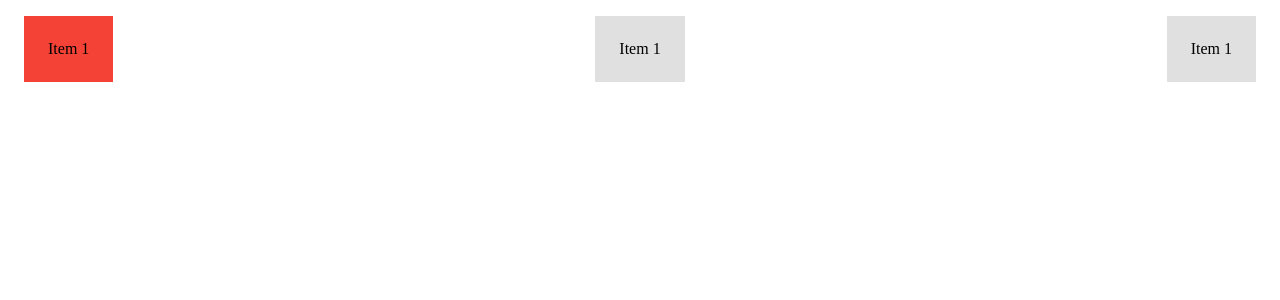
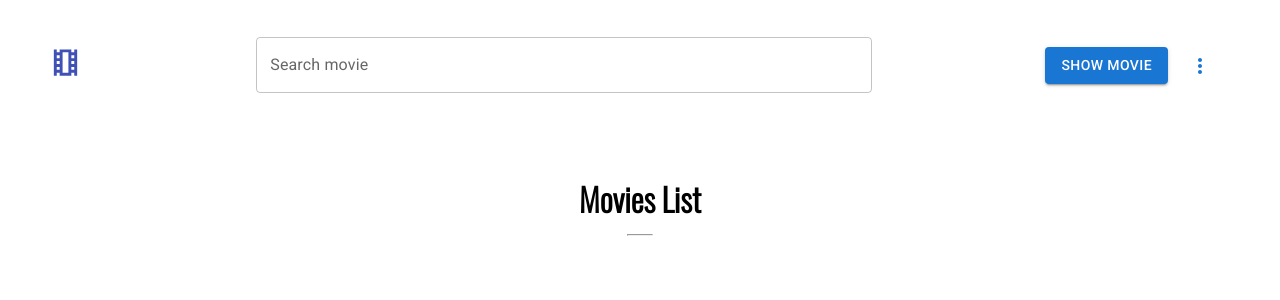
Before and after one commit to eladahdut/cinema-app, a React (Create React App) app: page / in a window 1280 px wide. Shown: the top 300 px of the page. Built offline with nearby package versions, Linux system fonts and the light colour scheme.

Commit message:
navbar ready

```diff
--- a/package.json
+++ b/package.json
@@ -3,8 +3,11 @@
   "version": "0.1.0",
   "private": true,
   "dependencies": {
+    "@emotion/react": "^11.5.0",
+    "@emotion/styled": "^11.3.0",
     "@material-ui/core": "^4.12.3",
     "@material-ui/icons": "^4.11.2",
+    "@mui/material": "^5.0.4",
     "@testing-library/jest-dom": "^5.11.4",
     "@testing-library/react": "^11.1.0",
     "@testing-library/user-event": "^12.1.10",
--- a/public/index.html
+++ b/public/index.html
@@ -22,6 +22,12 @@
       rel="stylesheet"
       href="https://fonts.googleapis.com/icon?family=Material+Icons"
     />
+    <link rel="preconnect" href="https://fonts.googleapis.com" />
+    <link rel="preconnect" href="https://fonts.gstatic.com" crossorigin />
+    <link
+      href="https://fonts.googleapis.com/css2?family=Oswald:wght@300&display=swap"
+      rel="stylesheet"
+    />
     <link rel="manifest" href="%PUBLIC_URL%/manifest.json" />
     <!--
       Notice the use of %PUBLIC_URL% in the tags above.
@@ -34,6 +40,14 @@
     -->
     <title>React App</title>
   </head>
+  <style>
+    * {
+      box-sizing: border-box;
+      font-family: "Oswald", sans-serif;
+      /* margin: 0;
+      padding: 0; */
+    }
+  </style>
   <body>
     <noscript>You need to enable JavaScript to run this app.</noscript>
     <div id="root"></div>
--- a/src/App.js
+++ b/src/App.js
@@ -1,11 +1,12 @@
 import NavigationBar from './components/navbar/NavigationBar.tsx';
-
+import MoviesList from './components/moviesList/MoviesList';
 
 function App() {
   return (
     <div>
 
       <NavigationBar />
+      <MoviesList />
     </div>
   );
 }
--- /dev/null
+++ b/src/components/moviesList/MoviesList.tsx
@@ -0,0 +1,17 @@
+import * as React from "react";
+import Box from "@mui/material/Box";
+
+export default function MoviesList() {
+  return (
+    <div>
+      <Box
+        sx={{
+          display: "flex",
+          justifyContent: "center",
+        }}>
+        <h1 style={{ margin: "2.8rem 0 0.25rem 0" }}>Movies List</h1>
+      </Box>
+      <hr style={{ width: "2%" }} />
+    </div>
+  );
+}
--- a/src/components/navbar/NavigationBar.tsx
+++ b/src/components/navbar/NavigationBar.tsx
@@ -1,21 +1,102 @@
 import React from "react";
-import Box from "@material-ui/core/Box";
+import Box from "@mui/material/Box";
+import TextField from "@mui/material/TextField";
+import Button from "@mui/material/Button";
+import Drawer from "@mui/material/Drawer";
+import List from "@mui/material/List";
+import Divider from "@mui/material/Divider";
+import ListItem from "@mui/material/ListItem";
+import ListItemIcon from "@mui/material/ListItemIcon";
+import ListItemText from "@mui/material/ListItemText";
+import MoreVertIcon from "@material-ui/icons/MoreVert";
+import TheatersOutlinedIcon from "@material-ui/icons/TheatersOutlined";
+
+type Anchor = "top" | "left" | "bottom" | "right";
 
 function NavigationBar() {
+  const [state, setState] = React.useState({
+    top: false,
+    left: false,
+    bottom: false,
+    right: false,
+  });
+
+  const toggleDrawer =
+    (anchor: Anchor, open: boolean) =>
+    (event: React.KeyboardEvent | React.MouseEvent) => {
+      if (
+        event.type === "keydown" &&
+        ((event as React.KeyboardEvent).key === "Tab" ||
+          (event as React.KeyboardEvent).key === "Shift")
+      ) {
+        return;
+      }
+      setState({ ...state, [anchor]: open });
+    };
+  const list = (anchor: Anchor) => (
+    <Box
+      // sx={{ width: anchor === "top" || anchor === "bottom" ? "auto" : 250 }}
+      role="presentation"
+      onClick={toggleDrawer(anchor, false)}
+      onKeyDown={toggleDrawer(anchor, false)}>
+      <List>
+        {[
+          "Add Movie",
+          "Movie List",
+          "Favorite Movies",
+          "Clear Movies List",
+        ].map((text, index) => (
+          <ListItem button key={text}>
+            <ListItemIcon>{index % 2 === 0 ? "x" : "y"}</ListItemIcon>
+            <ListItemText primary={text} />
+          </ListItem>
+        ))}
+      </List>
+    </Box>
+  );
+
   return (
-    <div>
-      <Box display="flex" justifyContent="space-between" m={1} p={1}>
-        <Box p={3} bgcolor="error.main">
-          Item 1
-        </Box>
-        <Box p={3} bgcolor="grey.300">
-          Item 1
-        </Box>
-        <Box p={3} bgcolor="grey.300">
-          Item 1
-        </Box>
+    <Box
+      display="flex"
+      alignItems="center"
+      justifyContent="space-between"
+      m={1}
+      p={1}>
+      <Box p={3}>
+        <TheatersOutlinedIcon fontSize="large" color="primary" />
       </Box>
-    </div>
+      <Box component="form" sx={{ width: "50%" }} noValidate autoComplete="on">
+        <TextField
+          id="outlined-basic"
+          label="Search movie"
+          variant="outlined"
+          placeholder="Example: The fast and th furious"
+          sx={{ width: "100%" }}
+        />
+      </Box>
+      <Box p={3} display="flex" alignItems="center">
+        <Button variant="contained" color="primary">
+          Show Movie
+        </Button>
+        <Button sx={{ marginTop: "0.5rem" }}>
+          <div>
+            {(["right"] as const).map((anchor) => (
+              <React.Fragment key={anchor}>
+                <MoreVertIcon onClick={toggleDrawer(anchor, true)}>
+                  {anchor}
+                </MoreVertIcon>
+                <Drawer
+                  anchor={anchor}
+                  open={state[anchor]}
+                  onClose={toggleDrawer(anchor, false)}>
+                  {list(anchor)}
+                </Drawer>
+              </React.Fragment>
+            ))}
+          </div>
+        </Button>
+      </Box>
+    </Box>
   );
 }
 
--- /dev/null
+++ b/src/react-app-env.d.ts
@@ -0,0 +1 @@
+/// <reference types="react-scripts" />
```
Also changed, not shown: tsconfig.json (added, +26 -0 lines), 2 other files (tests, documents, lock files or other folders).
